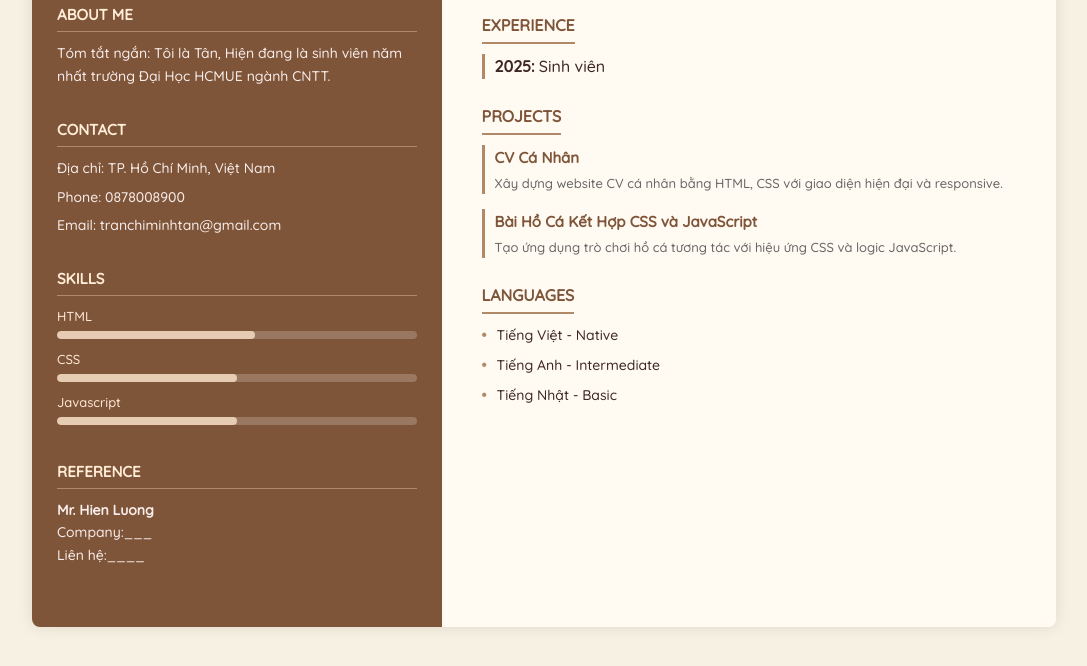
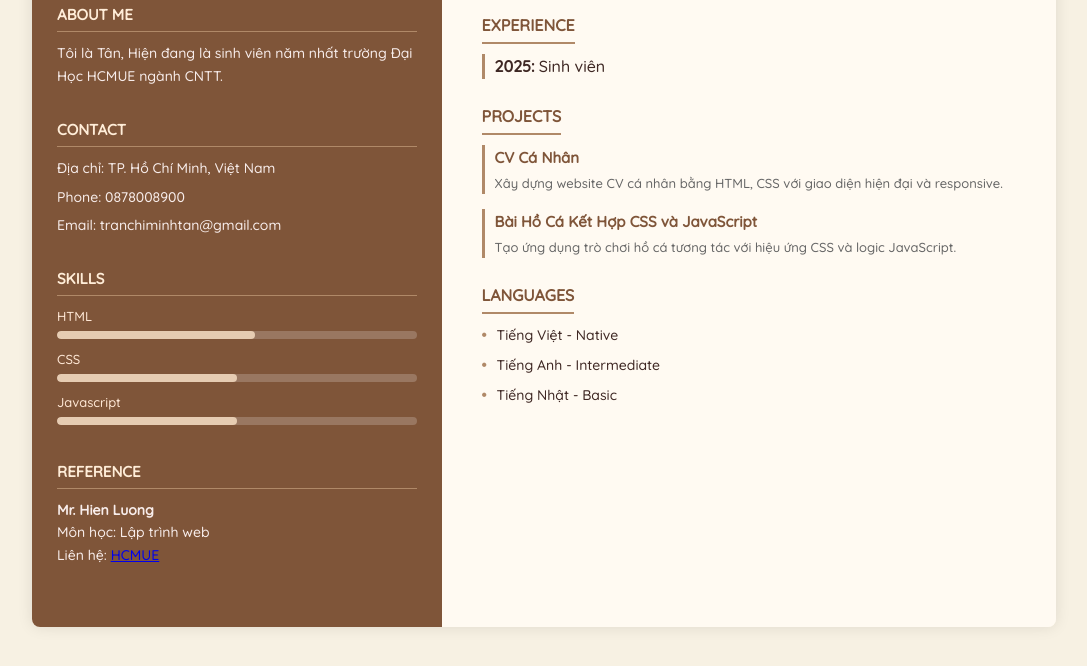
Before and after one commit to TranChiMinhTan/cv_ca_nhan, a plain HTML site: page index.html in a window 1280 px wide. Shown: the part 282-948 px from the top of the page, without its empty margins (96-1183 px from the left). Drawn offline with Linux system fonts and the light colour scheme.

Commit message:
add more info in reference section

```diff
--- a/index.html
+++ b/index.html
@@ -17,7 +17,7 @@
       <p class="title"> Sinh viên ngành CNTT </p>
       <section class="about">
         <h3>About Me</h3>
-        <p>Tóm tắt ngắn: Tôi là Tân, Hiện đang là sinh viên năm nhất trường Đại Học HCMUE ngành CNTT.</p>
+        <p>Tôi là Tân, Hiện đang là sinh viên năm nhất trường Đại Học HCMUE ngành CNTT.</p>
       </section>
       <section class="contact">
         <h3>Contact</h3>
@@ -40,10 +40,11 @@
           <div class="skill-bar"><span style="width:50%"></span></div>
         </div>
       </section>
-       <section class="reference">
+      <section class="reference">
         <h3>REFERENCE</h3>
-        <p><strong>Mr. Hien Luong</strong><br>Company:___<br>Liên hệ:____</p>
+        <p><strong>Mr. Hien Luong</strong><br>Môn học: Lập trình web<br>Liên hệ: <a href="https://www.hcmue.io.vn/" target="_blank">HCMUE</a></p>
       </section>
+    </aside>
     </div>
     </aside>
     <section class="content">
```
